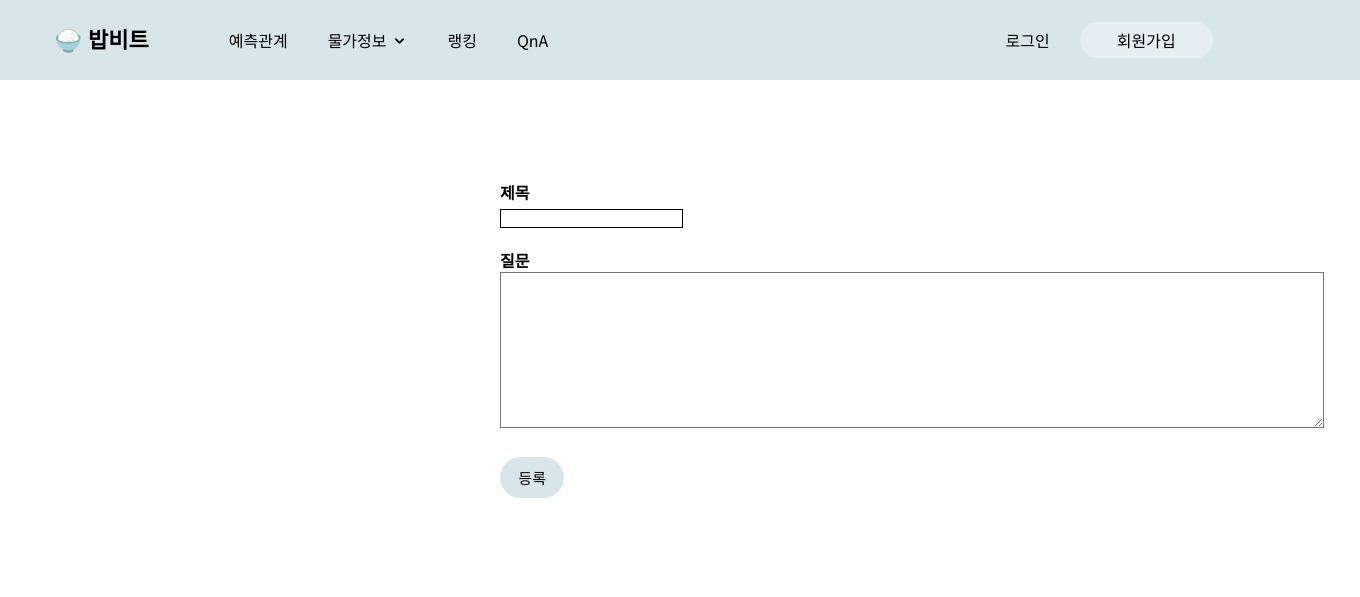
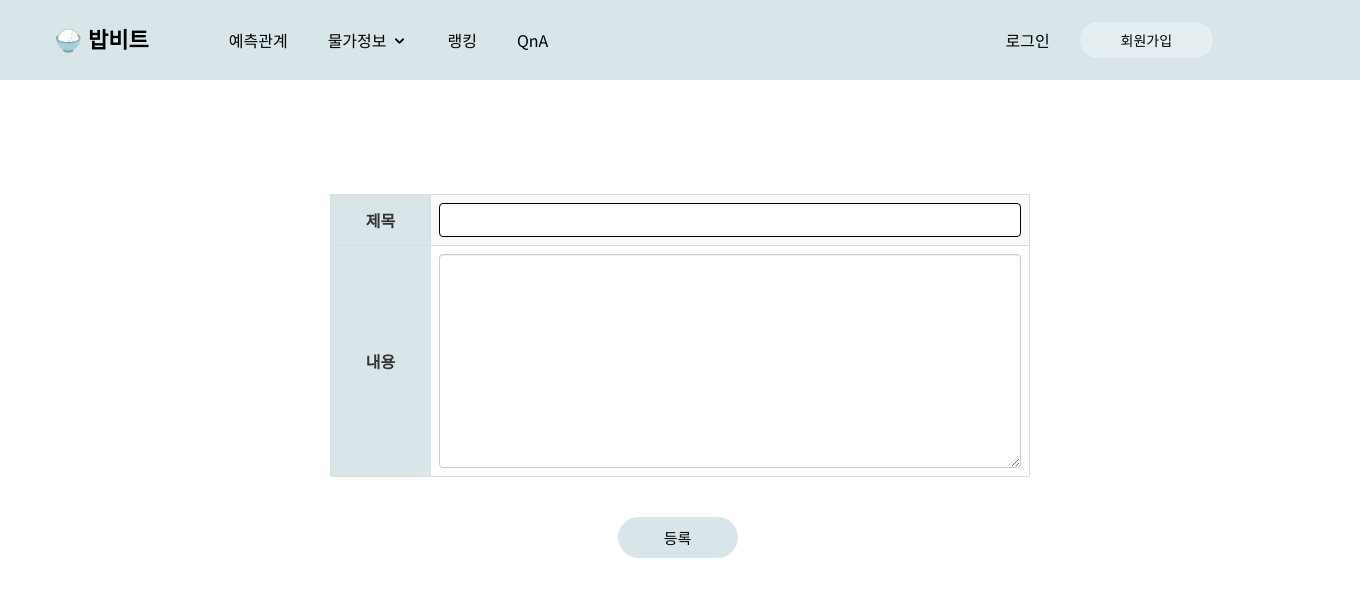
Before and after one commit to yongjunism/BobBit, a Django app: template qandaBoard/templates/qandaBoard/post.html in a window 1360 px wide. Shown: the top 597 px of the page. Run offline with Django 4.2, Linux system fonts and the light colour scheme; the template is opened without the code that fills it, so the values that code supplies are empty; some libraries are stand-ins or nearby versions; some web fonts are replaced.

Commit message:
게시판 수정

```diff
--- a/qandaBoard/templates/qandaBoard/post.html
+++ b/qandaBoard/templates/qandaBoard/post.html
@@ -8,6 +8,11 @@
     span{color:black}
     a{text-decoration: none !important;}
     body{font-family: 'Noto Sans KR', sans-serif !important;}
+
+
+    th{width:100px;text-align: center !important; background-color:#d9e6e9;}
+    th, tr{padding:12px !important; vertical-align:middle !important;font-size: 1.6rem;}
+    header{width:100% !important;}
   </style>
   <link href="{% static 'css/base.css' %}" rel="stylesheet">
   <link href="{% static 'css/icon/iconfont432b.css' %}" rel="stylesheet">
@@ -123,7 +128,7 @@
             </div>
             <!-- 로그인 끝 -->
         </div>
-        <!-- 게시판 글쓰기 -->
+        {% comment %} <!-- 게시판 글쓰기 -->
         <form action="{% url 'qandaBoard:post' %}" method="post" enctype="multipart/form-data" style="margin-left:500px;margin-top:100px;">
             {% csrf_token %}
             <!-- 제목 -->
@@ -139,11 +144,24 @@
                 <div>
                     <textarea type="text" name="board_content" class="form-control" id="inputContent" rows="10" cols="100"></textarea>
                 </div>
-            </div>
-            <!-- 등록 버튼 -->
+            </div> {% endcomment %}
+            <link rel="stylesheet" href="https://maxcdn.bootstrapcdn.com/bootstrap/3.3.2/css/bootstrap.min.css">
+            <table class="table table-striped table-bordered" style="width:700px; margin-top:150px;margin-left: auto; margin-right: auto;">
+            <tr>
+                <th>제목</th>
+                <td><input type="text" name="board_title" class="form-control" id="inputTitle" value ='{{board.board_title}}' style='border:1px solid black;'></td>
+            </tr>
+            <tr>
+                <th>내용</th>
+                <td><textarea type="text" name="board_content" class="form-control" id="inputContent" rows="10" cols="100"></textarea></td>
+            </tr>
+        </table>
+
             <br>
             <input type='hidden' value='{{board.board_id}}' name = 'board_id'/>
-            <input type="submit" style="border-radius:80px;border:0;background-color:#d9e6e9;padding:10px;color:black;font-size:15px;" role="button" value="  등록  ">
-        </form>
+            <!-- 등록 버튼 -->
+            <div style='width:125px;margin:0 auto;'>
+            <input type="submit" style="border-radius:80px;width:120px; border:0;background-color:#d9e6e9;padding:10px;color:black;font-size:15px;" role="button" value="  등록  ">
+            </div>
 </body>
 </html>
```
